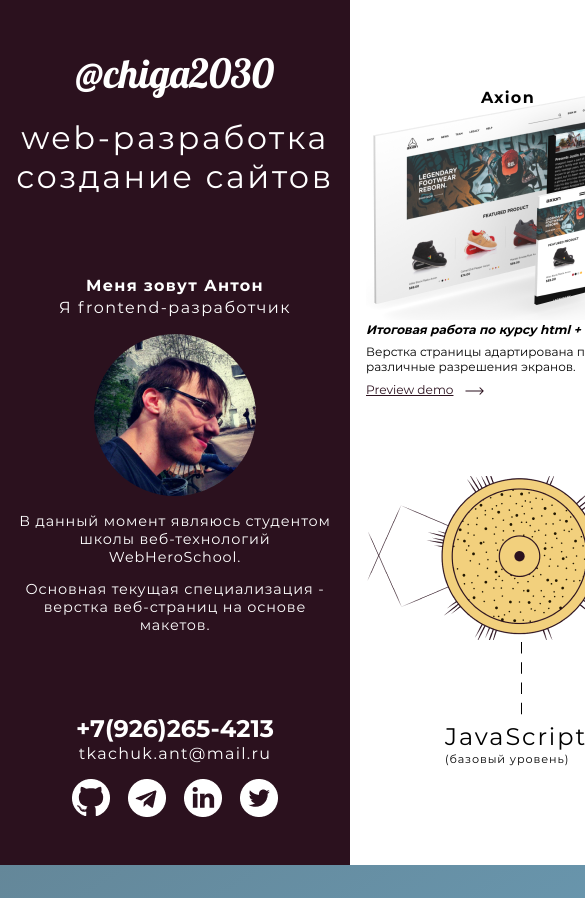
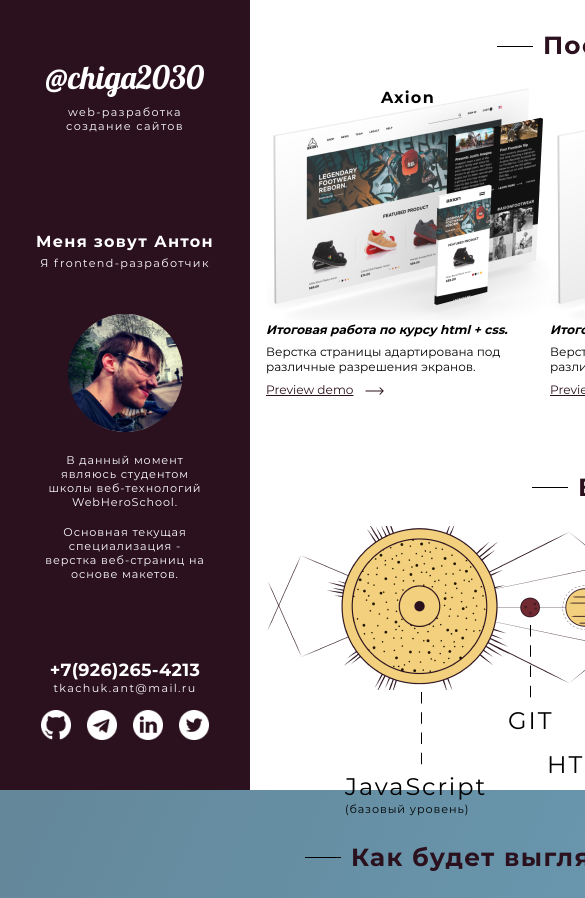
Before and after one commit to Chiga2030/taa-dev.pro, a plain HTML site: page index.html in a window 390 px wide. Shown: the top 898 px of the page, 585 px wide, since content can reach past the window. Drawn offline with Linux system fonts and the light colour scheme; files whose address does not match are found by name.

Commit message:
first section for 1024px - comleted

```diff
--- a/index.html
+++ b/index.html
@@ -24,8 +24,8 @@
 				<div class="contacts__avatar avatar">
 					<!-- <img src="./img/avatar.jpg" alt="avatar @chiga2030"> -->
 				</div>
-				<p class="about-me">В данный момент являюсь студентом школы веб-технологий WebHeroSchool.</p>
-				<p class="about-me">Основная текущая специализация - верстка веб-страниц на основе макетов.</p>
+				<p class="contacts__about-me about-me">В данный момент являюсь студентом школы веб-технологий WebHeroSchool.</p>
+				<p class="contacts__about-me about-me">Основная текущая специализация - верстка веб-страниц на основе макетов.</p>
 			</section>
 
 			<footer class="about-footer">
--- a/style-1024px.css
+++ b/style-1024px.css
@@ -2,20 +2,103 @@
 
 	/* сетка гридов: */
 
-/*	.grid-wrapper {
-		display: grid;
-		grid-template-columns: minmax(200px, 250px) auto;
+	.grid-wrapper {
+		grid-template-columns: minmax(250px, 250px) auto;
 		grid-template-rows: minmax(790px, auto) auto;
-		margin: auto;
 		max-width: 1024px;
 	}
 
 	.grid-wrapper-right-top {
-		display: grid;
 		grid-template-columns: auto;
-		grid-template-rows: 420px auto;
+		grid-template-rows: 470px auto;
 	}
-	*/
+
+
+	/* block - about  1024px */
+
+	.about {
+		background: #2B111E;
+	}
+
+	.about__name-logo {
+		margin-bottom: 0.26em;
+	}
+
+	.name-logo {
+		font-size: 2em;
+		padding-top: 0.95em;
+	}
+
+	.about__about-subtitle {
+		margin-bottom: 8.8em;
+	}
+
+	.about-subtitle {
+		font: normal 400 0.7em montserrat;
+		letter-spacing: 0.12em;
+		text-align: center;
+	}
+
+	.contacts__contacts-subtitle {
+		margin-bottom: 0.3em;
+	}
+
+	.contacts__contacts-subtitle-description {
+		margin-bottom: 4em;
+	}
+
+	.contacts-subtitle-description {
+		font-size: 0.7em;
+		letter-spacing: 0.12em;
+	}
+
+	.contacts__avatar {
+		margin-bottom: 1.3em;
+	}
+
+	.avatar {
+		background-size: cover;
+		height: 118px;
+		width: 115px;
+	}
+
+	.about-me {
+		font-size: 0.7em;
+		letter-spacing: .08em;
+		padding: 0 3.7em;
+	}
+
+	.contacts__about-me {
+		margin-bottom: 1.4em;
+	}
+
+	.contacts__about-me:last-child {
+		margin-bottom: 7em;
+	}
+
+	.phone {
+		font-size: 1.1em;
+		letter-spacing: 0.02em;
+	}
+
+	.about-footer__email {
+		margin-bottom: 1.3em;
+	}
+
+	.email {
+		font-size: 0.7em;
+		letter-spacing: 0.12em;
+	}
+
+	.networks {
+		max-width: 168px;
+	}
+
+	.networks__item {
+		height: 30px;
+		width: 30px;
+		background-size: cover;
+	}
 
 
 
@@ -25,11 +108,7 @@
 
 
 
-/*
-
-
-.advantage__description {
-width: 100px;
+	.advantage__description {
+	width: 100px;
+	}
 }
-}
-*/
--- a/style.css
+++ b/style.css
@@ -88,7 +88,7 @@ body {
 	text-align: center;
 }
 
-.about-me:last-child {
+.contacts__about-me:last-child {
 	margin-bottom: 5.55em;
 }
 
```
